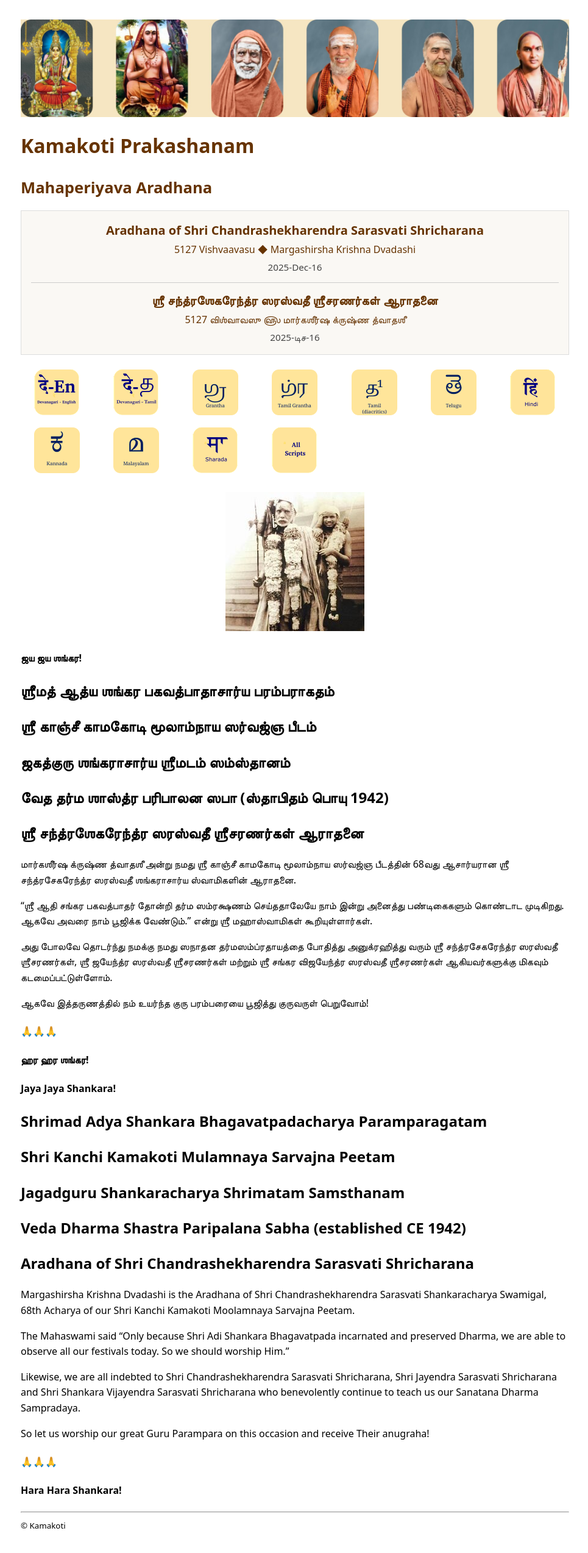
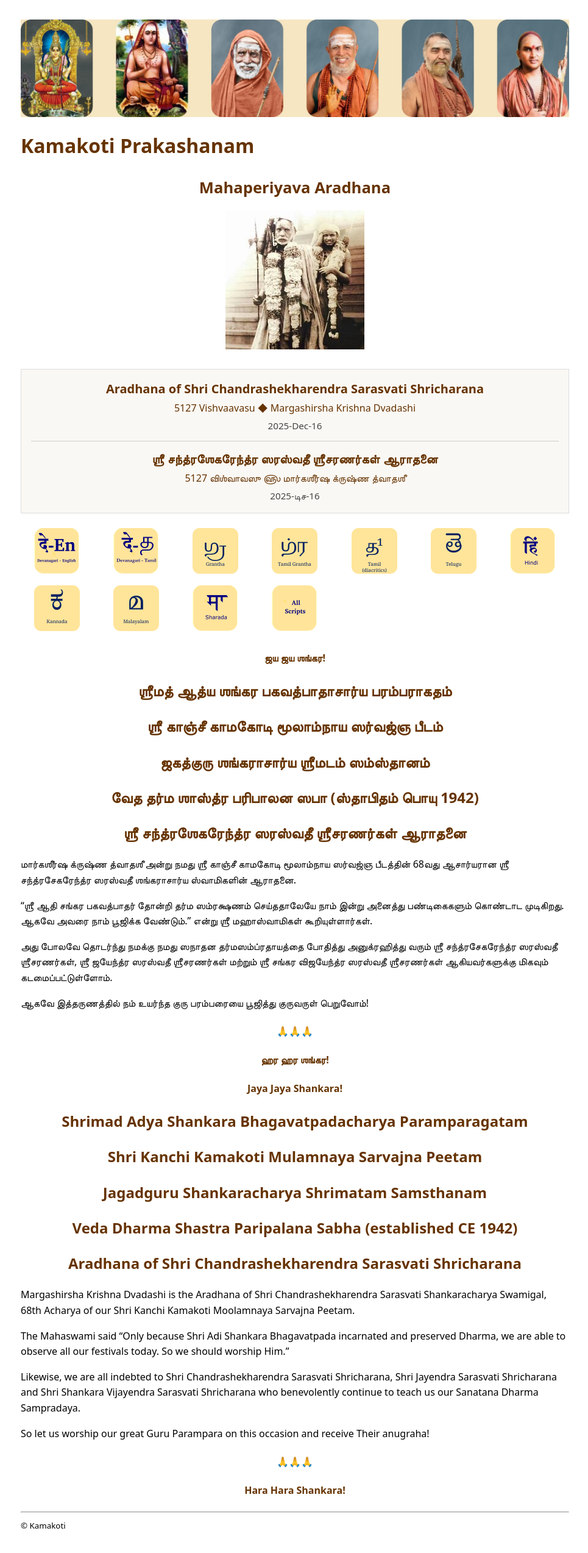
Before and after one commit to kamakoti/prakashanam, a Jekyll site: the page built from VDSP/MahaperiyavaAradhana/index.md, in a window 1280 px wide. Shown: the whole page at 61% size, without its empty margins (156-1121 px from the left). Built offline with Jekyll 4.4.1, drawn with Linux system fonts in a browser that asks for light colours.

Commit message:
minor css, layout

```diff
--- a/_layouts/post.html
+++ b/_layouts/post.html
@@ -1,15 +1,15 @@
 ---
 layout: default
 ---
+
+<div class="cover">
+  <img src="{{ page.url | append: 'cover.jpg' | relative_url }}" alt="Cover image">
+</div>
 
 {% include title-block.html %}
 
 {% include script-grid.html parent=page.parent folder=page.folder %}
 
-<div class="cover">
-  <img src="{{ page.url | append: 'cover.jpg' | relative_url }}" alt="Cover image">
-</div>
-
 {% capture readme %}
 {% include_relative README.md %}
 {% endcapture %}
--- a/assets/site.css
+++ b/assets/site.css
@@ -91,3 +91,13 @@
 .site-banner--kamakoti img {
   max-height: 140px;
 }
+
+h4 {
+  color: #663300;
+  text-align: center;
+}
+
+h2 {
+  color: #663300;
+  text-align: center;
+}
```
